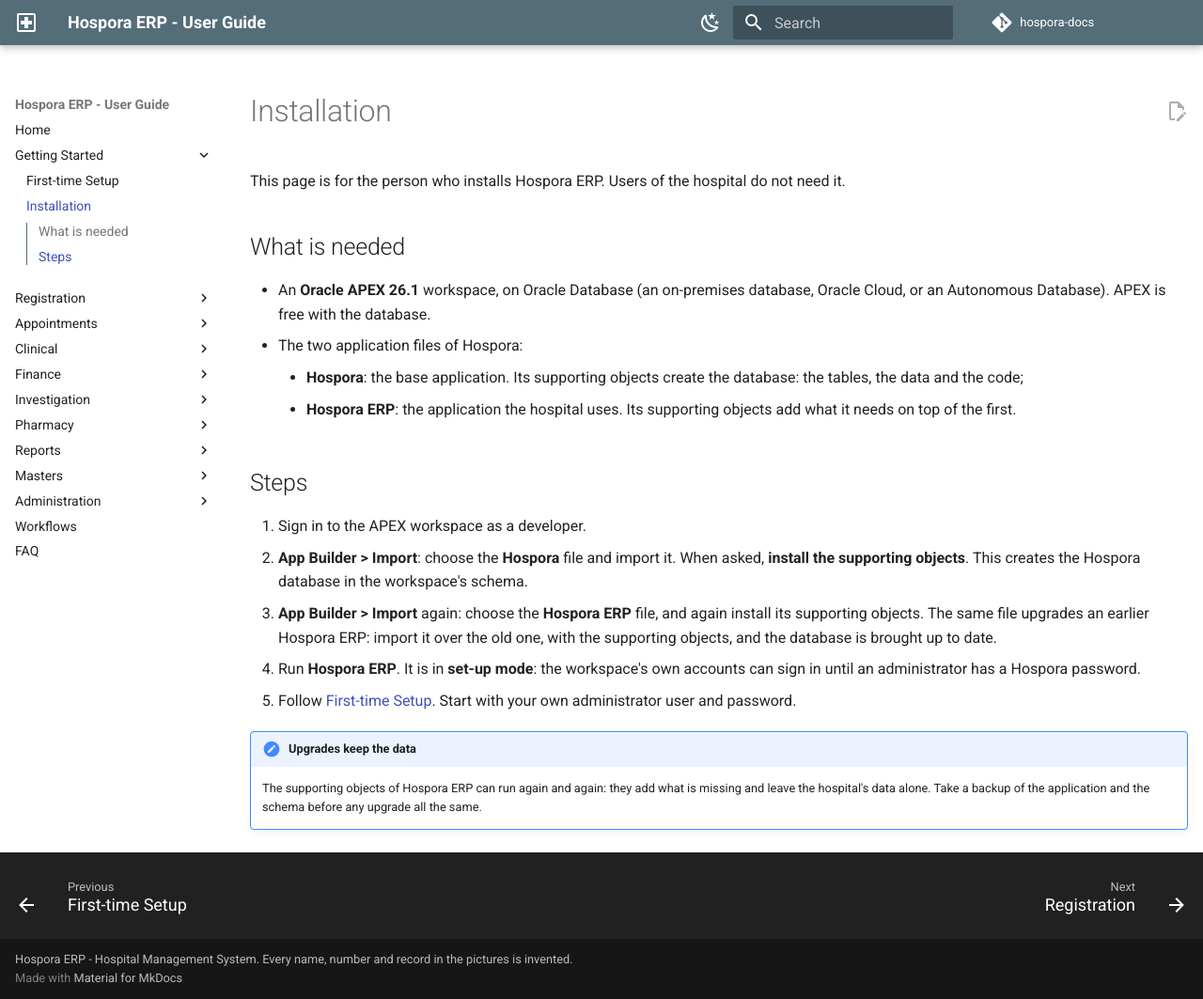
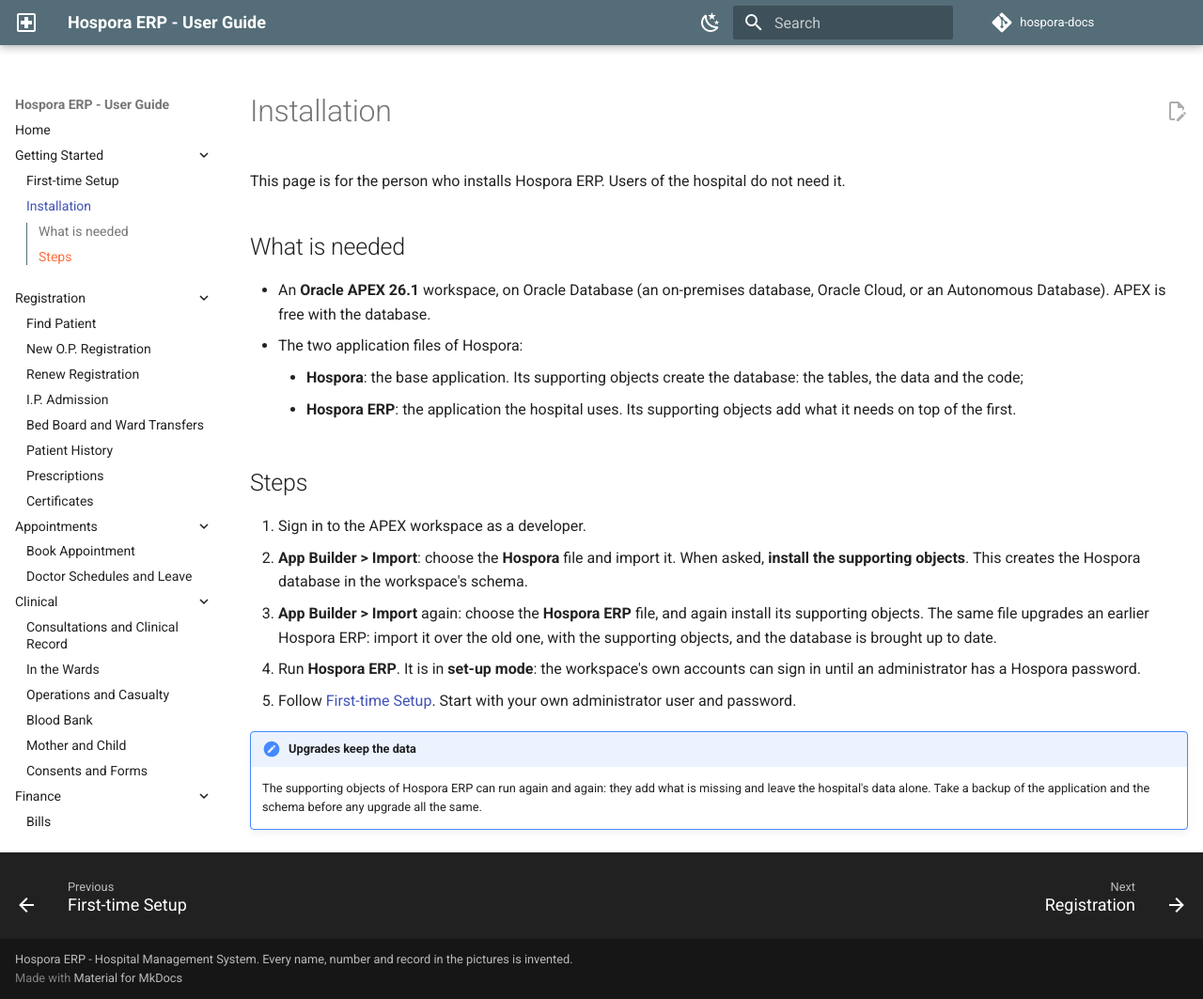
Before and after one commit to devvinish/hospora-docs, an MkDocs documentation site: the page built from docs/getting-started/install.md, in a window 1280 px wide and 1063 px high. Shown: the whole window at 94% size. Built offline with MkDocs 1.6.1 and Material for MkDocs 9.7.7, drawn with Linux system fonts in a browser that asks for light colours; comment, search, counter and statistics services are not loaded.

Commit message:
Guide: every chapter open in the menu; the sections of a page shown as menu entries
Co-Authored-By: Claude Opus 5 <noreply@anthropic.com>

```diff
--- a/docs/assets/extra.css
+++ b/docs/assets/extra.css
@@ -34,3 +34,20 @@
   max-width: 100%;
   height: auto;
 }
+
+/* the sections of the open page look like the entries of the menu: no line beside them, one step in */
+.md-nav--integrated > .md-nav__list > .md-nav__item--active .md-nav--secondary,
+.md-nav--primary .md-nav--secondary {
+  border-left: 0;
+  margin-left: 0;
+}
+.md-nav--primary .md-nav--secondary .md-nav__list {
+  padding-left: .6rem;
+}
+.md-nav--primary .md-nav--secondary .md-nav__link {
+  color: var(--md-default-fg-color--light);
+}
+.md-nav--primary .md-nav--secondary .md-nav__link:hover,
+.md-nav--primary .md-nav--secondary .md-nav__link--active {
+  color: var(--md-accent-fg-color);
+}
--- a/mkdocs.yml
+++ b/mkdocs.yml
@@ -29,6 +29,7 @@ theme:
         name: Light mode
   features:
     - navigation.indexes
+    - navigation.expand
     - navigation.top
     - navigation.footer
     - navigation.instant
```
